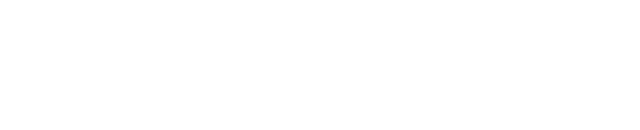
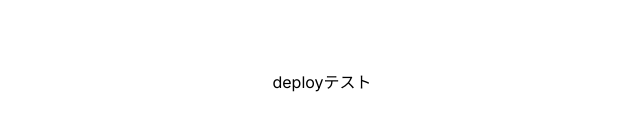
Before and after one commit to muraokashoki/next_calculator, a Next.js app: page / in a window 1280 px wide. Shown: the part 610-740 px from the top of the page, without its empty margins (318-958 px from the left). Built offline with nearby package versions, Linux system fonts and the light colour scheme.

Commit message:
テキストの追加

```diff
--- a/src/pages/index.tsx
+++ b/src/pages/index.tsx
@@ -15,7 +15,10 @@
         <link rel="icon" href="/favicon.ico" />
       </Head>
       <main className={`${styles.main} ${inter.className}`}>
-        <a href="calculator" className="text-3xl font-bold">電卓</a>
+        <a href="calculator" className="text-3xl font-bold">
+          電卓
+        </a>
+        <p>deployテスト</p>
       </main>
     </>
   );
```
